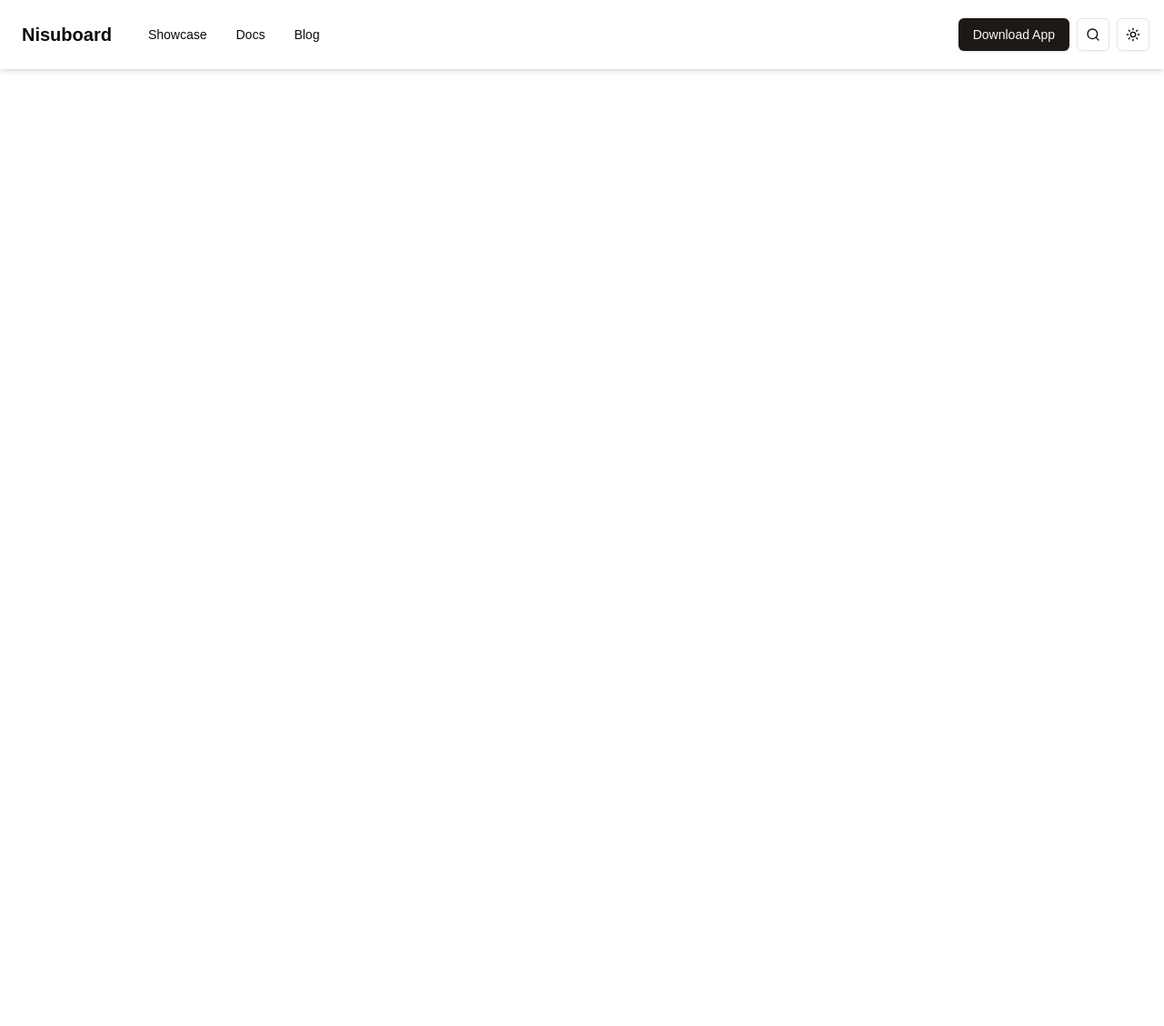
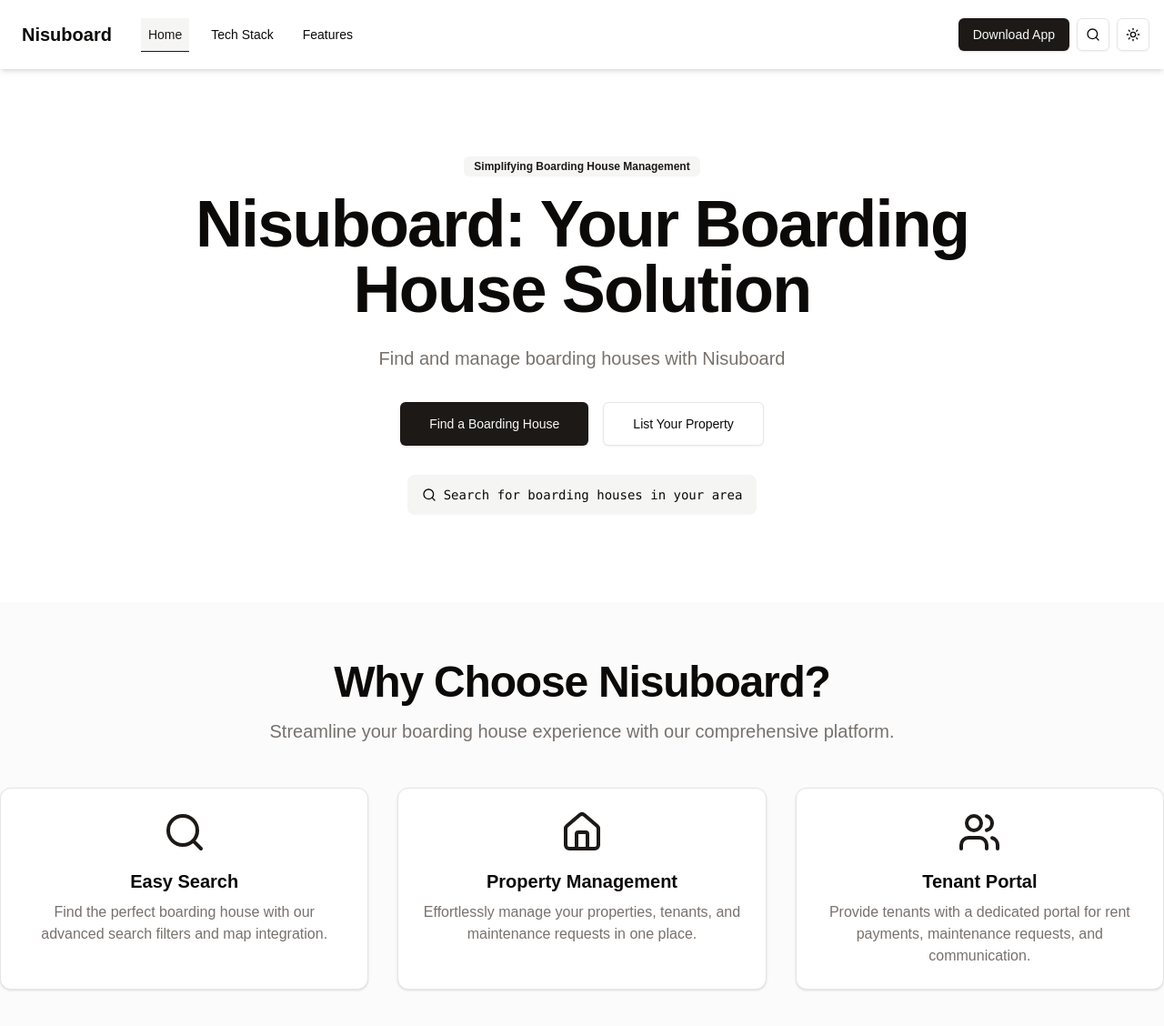
Before and after one commit to azkriven16/nisuboard-final, a Next.js app: page / in a window 1280 px wide. Shown: the top 1128 px of the page at 91% size. Before the commit the page ends 800 px from the top, so only its background shows below. Built offline with nearby package versions, Linux system fonts and the light colour scheme.

Commit message:
feat: added pwa and marketing nav

```diff
--- a/app/(marketing)/page.tsx
+++ b/app/(marketing)/page.tsx
@@ -1,17 +1,106 @@
 "use client";
 
+import { Badge } from "@/components/ui/badge";
+import { Button } from "@/components/ui/button";
+import { Card } from "@/components/ui/card";
+import { siteConfig } from "@/config/site";
 import MarketingNav from "@/features/marketing/components/marketing-nav";
 import { useIsPWA } from "@/lib/is-pwa";
+import { Calendar, Home, Search, Users } from "lucide-react";
 import { redirect } from "next/navigation";
+import { useEffect } from "react";
 
 export default function MarketingPage() {
     const isPWA = useIsPWA();
 
-    if (isPWA) redirect("/tenant");
+    useEffect(() => {
+        if (isPWA) {
+            redirect("/tenant");
+        }
+    }, [isPWA]);
 
     return (
         <div>
             <MarketingNav />
+            <main className="flex min-h-screen flex-col items-center">
+                {/* Hero Section */}
+                <div className="flex flex-col items-center justify-center px-4 py-12 md:py-24 text-center">
+                    <Badge variant="secondary" className="mb-4">
+                        Simplifying Boarding House Management
+                    </Badge>
+                    <h1 className="mb-6 max-w-4xl text-4xl font-bold tracking-tight sm:text-5xl md:text-6xl lg:text-7xl">
+                        {siteConfig.title}: Your Boarding House Solution
+                    </h1>
+                    <p className="mb-8 max-w-[42rem] leading-normal text-muted-foreground sm:text-xl sm:leading-8">
+                        {siteConfig.description}
+                    </p>
+                    <div className="flex flex-col gap-4 sm:flex-row">
+                        <Button size="lg" className="h-12 px-8">
+                            Find a Boarding House
+                        </Button>
+                        <Button
+                            size="lg"
+                            variant="outline"
+                            className="h-12 px-8"
+                        >
+                            List Your Property
+                        </Button>
+                    </div>
+                    <div className="mt-8 flex items-center gap-2 rounded-lg bg-muted px-4 py-3 font-mono text-sm">
+                        <Search className="h-4 w-4" />
+                        <span>Search for boarding houses in your area</span>
+                    </div>
+                </div>
+
+                {/* Features Section */}
+                <section className="w-full bg-muted/40 py-16">
+                    <div className="container">
+                        <div className="mb-12 text-center">
+                            <h2 className="text-3xl font-bold tracking-tight sm:text-4xl md:text-5xl">
+                                Why Choose Nisuboard?
+                            </h2>
+                            <p className="mt-4 text-xl text-muted-foreground">
+                                Streamline your boarding house experience with
+                                our comprehensive platform.
+                            </p>
+                        </div>
+                        <div className="grid gap-8 md:grid-cols-2 lg:grid-cols-3">
+                            <Card className="flex flex-col items-center p-6 text-center">
+                                <Search className="mb-4 h-12 w-12 text-primary" />
+                                <h3 className="mb-2 text-xl font-semibold">
+                                    Easy Search
+                                </h3>
+                                <p className="text-muted-foreground">
+                                    Find the perfect boarding house with our
+                                    advanced search filters and map integration.
+                                </p>
+                            </Card>
+                            <Card className="flex flex-col items-center p-6 text-center">
+                                <Home className="mb-4 h-12 w-12 text-primary" />
+                                <h3 className="mb-2 text-xl font-semibold">
+                                    Property Management
+                                </h3>
+                                <p className="text-muted-foreground">
+                                    Effortlessly manage your properties,
+                                    tenants, and maintenance requests in one
+                                    place.
+                                </p>
+                            </Card>
+                            <Card className="flex flex-col items-center p-6 text-center">
+                                <Users className="mb-4 h-12 w-12 text-primary" />
+                                <h3 className="mb-2 text-xl font-semibold">
+                                    Tenant Portal
+                                </h3>
+                                <p className="text-muted-foreground">
+                                    Provide tenants with a dedicated portal for
+                                    rent payments, maintenance requests, and
+                                    communication.
+                                </p>
+                            </Card>
+                        </div>
+                    </div>
+                </section>
+            </main>
         </div>
     );
 }
--- /dev/null
+++ b/components/ui/badge.tsx
@@ -0,0 +1,36 @@
+import * as React from "react"
+import { cva, type VariantProps } from "class-variance-authority"
+
+import { cn } from "@/lib/utils"
+
+const badgeVariants = cva(
+  "inline-flex items-center rounded-md border px-2.5 py-0.5 text-xs font-semibold transition-colors focus:outline-none focus:ring-2 focus:ring-ring focus:ring-offset-2",
+  {
+    variants: {
+      variant: {
+        default:
+          "border-transparent bg-primary text-primary-foreground shadow hover:bg-primary/80",
+        secondary:
+          "border-transparent bg-secondary text-secondary-foreground hover:bg-secondary/80",
+        destructive:
+          "border-transparent bg-destructive text-destructive-foreground shadow hover:bg-destructive/80",
+        outline: "text-foreground",
+      },
+    },
+    defaultVariants: {
+      variant: "default",
+    },
+  }
+)
+
+export interface BadgeProps
+  extends React.HTMLAttributes<HTMLDivElement>,
+    VariantProps<typeof badgeVariants> {}
+
+function Badge({ className, variant, ...props }: BadgeProps) {
+  return (
+    <div className={cn(badgeVariants({ variant }), className)} {...props} />
+  )
+}
+
+export { Badge, badgeVariants }
--- a/features/marketing/components/marketing-nav.tsx
+++ b/features/marketing/components/marketing-nav.tsx
@@ -5,9 +5,11 @@ import { Button } from "@/components/ui/button";
 import { BookOpen, Download, Home, Newspaper, Search } from "lucide-react";
 import Link from "next/link";
 import { useEffect, useState } from "react";
+import { usePathname } from "next/navigation";
 
 export default function MarketingNav() {
     const [deferredPrompt, setDeferredPrompt] = useState<any>(null);
+    const pathname = usePathname();
 
     useEffect(() => {
         window.addEventListener("beforeinstallprompt", (e) => {
@@ -26,35 +28,37 @@ export default function MarketingNav() {
             setDeferredPrompt(null);
         }
     };
+
+    const navItems = [
+        { href: "/", label: "Home" },
+        { href: "#tech-stack", label: "Tech Stack" },
+        { href: "#features", label: "Features" },
+    ];
+
     return (
         <>
             <nav className="flex items-center justify-between p-4 shadow-md">
                 <div className="flex items-center space-x-6">
                     <Link
                         href="/"
-                        className="text-xl font-bold hover:bg-accent hover:text-accent-foreground p-2 rounded-md transition-colors"
+                        className={`text-xl font-bold hover:bg-accent hover:text-accent-foreground p-2  transition-colors`}
                     >
                         Nisuboard
                     </Link>
                     <div className="hidden md:flex space-x-4">
-                        <Link
-                            href="#showcase"
-                            className="text-sm font-medium hover:bg-accent hover:text-accent-foreground p-2 rounded-md transition-colors"
-                        >
-                            Showcase
-                        </Link>
-                        <Link
-                            href="#docs"
-                            className="text-sm font-medium hover:bg-accent hover:text-accent-foreground p-2 rounded-md transition-colors"
-                        >
-                            Docs
-                        </Link>
-                        <Link
-                            href="#blog"
-                            className="text-sm font-medium hover:bg-accent hover:text-accent-foreground p-2 rounded-md transition-colors"
-                        >
-                            Blog
-                        </Link>
+                        {navItems.map((item) => (
+                            <Link
+                                key={item.label}
+                                href={item.href}
+                                className={`text-sm font-medium hover:bg-accent hover:text-accent-foreground p-2  transition-colors ${
+                                    pathname === item.href
+                                        ? "bg-accent text-accent-foreground border-b border-primary"
+                                        : ""
+                                }`}
+                            >
+                                {item.label}
+                            </Link>
+                        ))}
                     </div>
                 </div>
                 <div className="flex items-center gap-2">
@@ -80,25 +84,20 @@ export default function MarketingNav() {
             {/* Mobile bottom bar */}
             <div className="md:hidden fixed bottom-0 left-0 right-0 bg-background border-t border-border">
                 <div className="flex justify-around items-center h-16">
-                    <Link href="/" className="flex flex-col items-center">
-                        <Home className="h-6 w-6" />
-                        <span className="text-xs">Home</span>
-                    </Link>
-                    <Link
-                        href="#showcase"
-                        className="flex flex-col items-center"
-                    >
-                        <BookOpen className="h-6 w-6" />
-                        <span className="text-xs">Showcase</span>
-                    </Link>
-                    <Link href="#docs" className="flex flex-col items-center">
-                        <Newspaper className="h-6 w-6" />
-                        <span className="text-xs">Docs</span>
-                    </Link>
-                    <Link href="#blog" className="flex flex-col items-center">
-                        <Newspaper className="h-6 w-6" />
-                        <span className="text-xs">Blog</span>
-                    </Link>
+                    {navItems.map((item) => (
+                        <Link
+                            key={item.label}
+                            href={item.href}
+                            className={`flex flex-col items-center ${
+                                pathname === item.href
+                                    ? "bg-accent text-accent-foreground border border-primary"
+                                    : ""
+                            }`}
+                        >
+                            <Newspaper className="h-6 w-6" />
+                            <span className="text-xs">{item.label}</span>
+                        </Link>
+                    ))}
                 </div>
             </div>
 
--- a/lib/is-pwa.ts
+++ b/lib/is-pwa.ts
@@ -4,8 +4,23 @@ export const useIsPWA = () => {
     const [isPWA, setIsPWA] = useState(false);
 
     useEffect(() => {
-        const isPwa = window.matchMedia("(display-mode: standalone)").matches;
-        setIsPWA(isPwa);
+        const updateIsPWA = () => {
+            const isPwa = window.matchMedia(
+                "(display-mode: standalone)"
+            ).matches;
+            setIsPWA(isPwa);
+            if (isPwa) {
+                window.location.reload();
+            }
+        };
+
+        const mediaQueryList = window.matchMedia("(display-mode: standalone)");
+        mediaQueryList.addEventListener("change", updateIsPWA);
+        updateIsPWA();
+
+        return () => {
+            mediaQueryList.removeEventListener("change", updateIsPWA);
+        };
     }, []);
 
     return isPWA;
--- a/package.json
+++ b/package.json
@@ -16,6 +16,7 @@
     "@hookform/resolvers": "^3.9.1",
     "@prisma/client": "^5.22.0",
     "@radix-ui/react-dropdown-menu": "^2.1.2",
+    "@radix-ui/react-label": "^2.1.0",
     "@tabler/icons-react": "^3.21.0",
     "class-variance-authority": "^0.7.0",
     "clsx": "^2.1.1",
```
Also changed, not shown: 1 other file (tests, documents, lock files or other folders).
